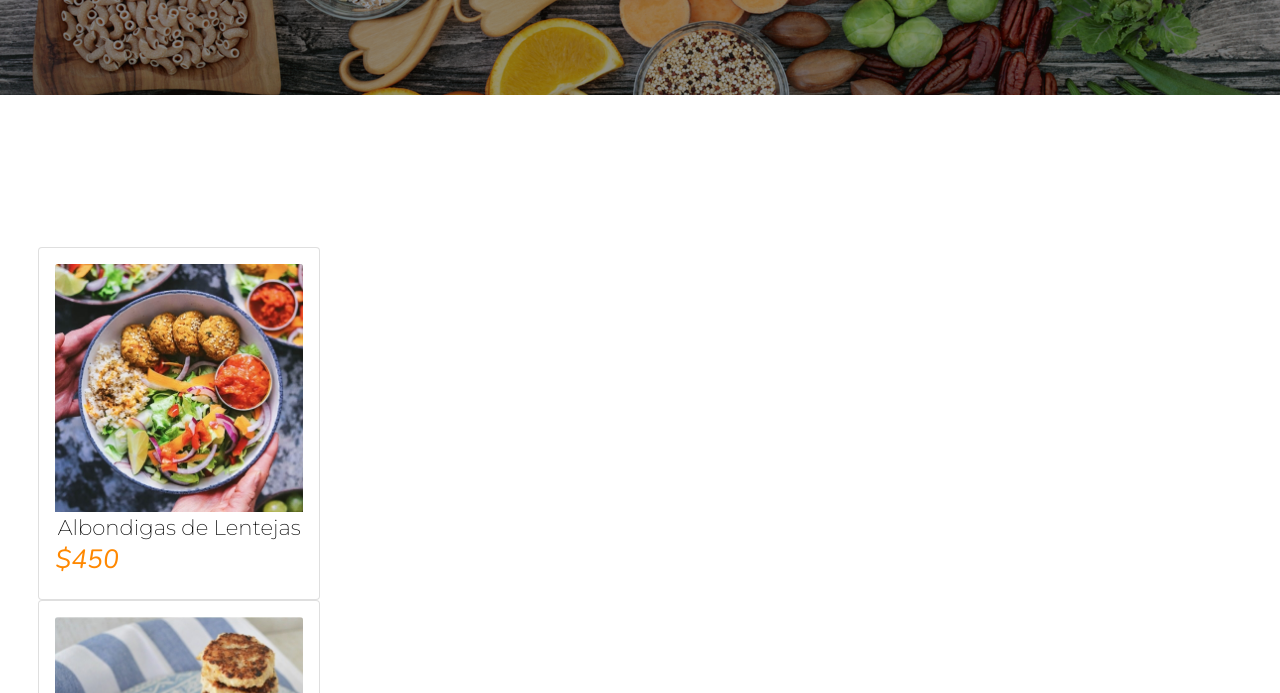
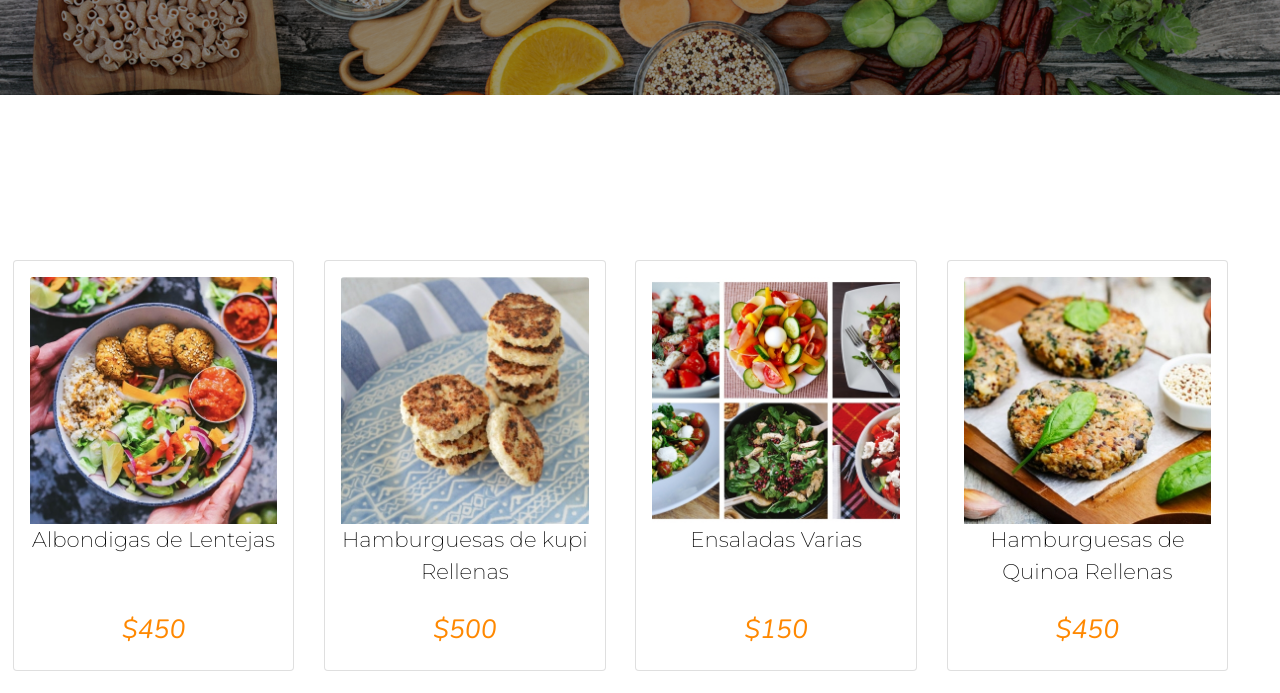
Before and after one commit to MaxiBarconte/PROYECTO_FINAL, a website: page pages/platos_individuales.html in a window 1280 px wide. Shown: the part 231-924 px from the top of the page. Drawn offline with nearby package versions, Linux system fonts and the light colour scheme.

Commit message:
Fixed card platosIndividuales con inline-flex

```diff
--- a/pages/platos_individuales.html
+++ b/pages/platos_individuales.html
@@ -66,8 +66,8 @@
 
 		<div >
 			<article class="conteiner__article">
-				<div>
-					<div class="card  pagePlatos__card ">
+
+					<div class="card  pagePlatos__card " style="width: 18rem;">
 						<div class="card-body">
 							<img src="../assets/platos/img (1).png" class="card-img-top" alt="...">
 							<p class="card-text">Albondigas de Lentejas </p>
@@ -102,7 +102,7 @@
 							<h5 class="card-title">$360</h5>
 						</div>
 					</div>
-				</div>
+
 			</article>
 
 
--- a/scss/estilos.scss
+++ b/scss/estilos.scss
@@ -325,9 +325,15 @@ margin-bottom: 10%;
 
 }
 .pagePlatos__card{
+    display: inline-flex;
     max-width: 22%; min-width: 22%;
     padding: 0;
-    margin: 0 3%;
+    margin: 1%;
+    text-align: center;
+    p{min-height: 7vw;
+    align-items: center;
+    text-align: center;
+    }
 }
 #pageContacto__cuerpo{
     display: flex;
@@ -437,7 +443,6 @@ margin-bottom: 10%;
 
 @media (max-width: 1560px) {
     #noticiaPrincipal{min-height: 70vh;}
-
     #goDown{a{div{left: 49%;}}}
 }
 
```
Also changed, not shown: css/estilos.css.
